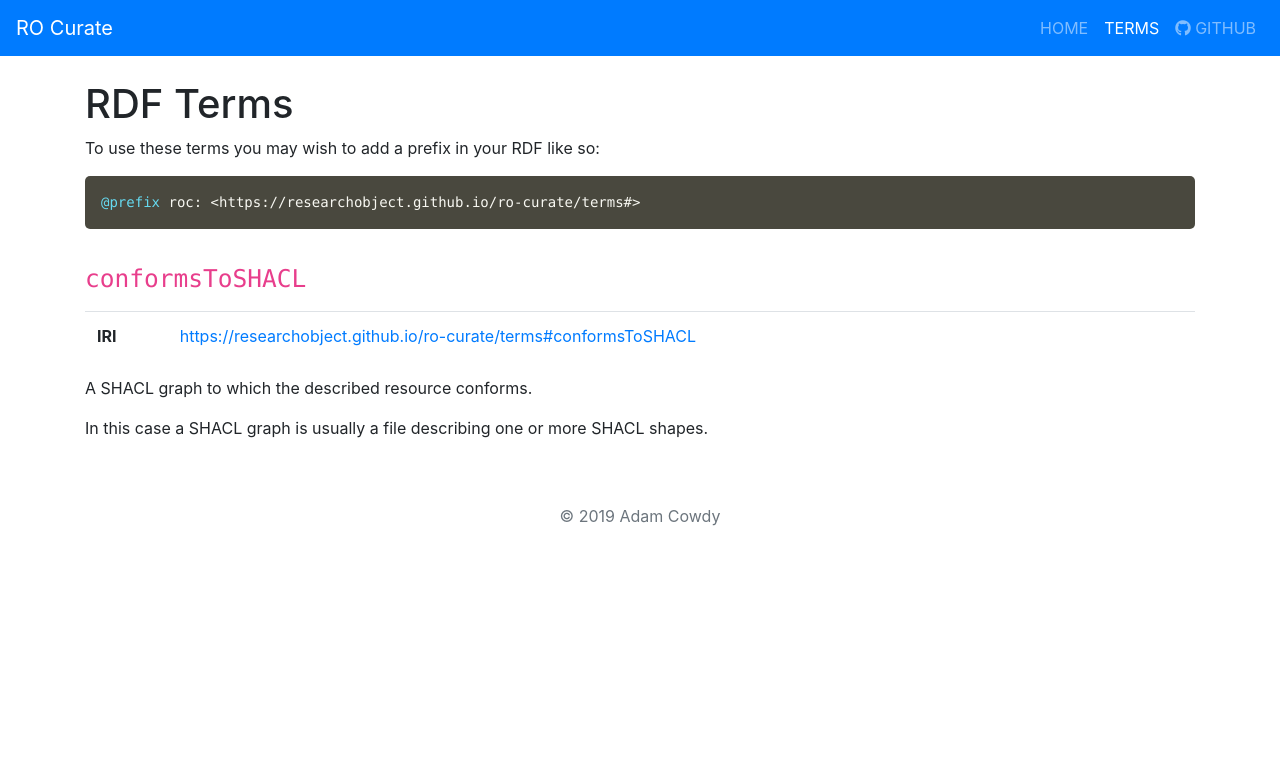
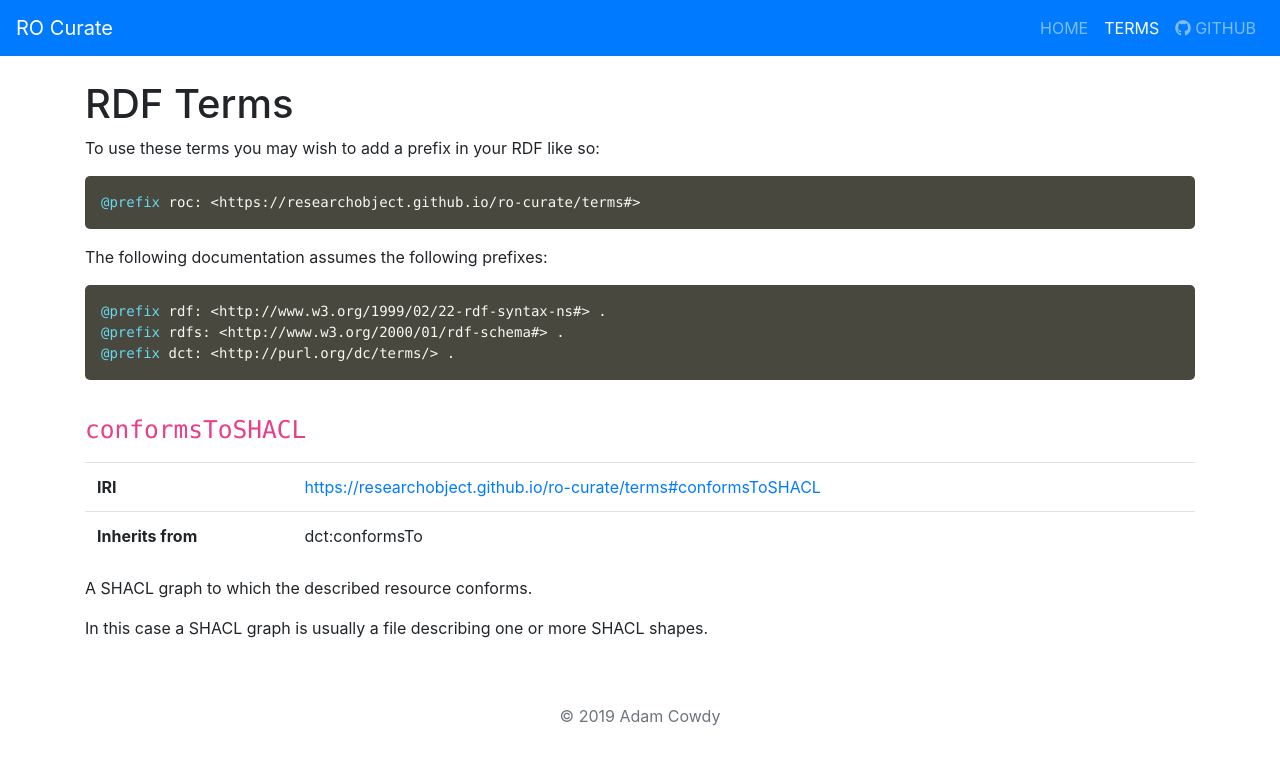
Before and after one commit to inab/ro-curate, a Jekyll site: the page built from doc/terms.md, in a window 1280 px wide. Shown: the top 765 px of the page. Built offline with Jekyll 4.4.1, drawn with Linux system fonts in a browser that asks for light colours; our own code applies the rules of GitHub Pages for plain Markdown files.

Commit message:
Add terms rdf

````diff
--- a/_config.yml
+++ b/_config.yml
@@ -30,6 +30,7 @@ kramdown:
 
 plugins:
   - jekyll-feed
+  - jekyll-redirect-from
 
 # Exclude from processing.
 # The following items will not be processed, by default. Create a custom list
--- a/_data/terms.yml
+++ b/_data/terms.yml
@@ -1,6 +1,13 @@
 prefix: https://researchobject.github.io/ro-curate/terms#
+ext_prefixes: |-
+  @prefix rdf: <http://www.w3.org/1999/02/22-rdf-syntax-ns#> .
+  @prefix rdfs: <http://www.w3.org/2000/01/rdf-schema#> .
+  @prefix dct: <http://purl.org/dc/terms/> .
 properties:
   - name: conformsToSHACL
+    attributes:
+      - name: Inherits from
+        value: dct:conformsTo
     description: |-
       A SHACL graph to which the described resource conforms.
 
--- a/doc/terms.md
+++ b/doc/terms.md
@@ -9,6 +9,12 @@ To use these terms you may wish to add a prefix in your RDF like so:
 
 ```turtle
 @prefix roc: <{{ site.data.terms.prefix }}>
+```
+
+The following documentation assumes the following prefixes:
+
+```turtle
+{{ site.data.terms.ext_prefixes }}
 ```
 
 {% for term in site.data.terms.properties %}
@@ -24,6 +30,12 @@ To use these terms you may wish to add a prefix in your RDF like so:
         </a>
       </td>
     </tr>
+    {% for attr in term.attributes %}
+      <tr>
+        <th scope="row">{{ attr.name }}</th>
+        <td>{{ attr.value }}</td>
+      </tr>
+    {% endfor %}
   </tbody>
 </table>
 
````
Also changed, not shown: 1 other file.
